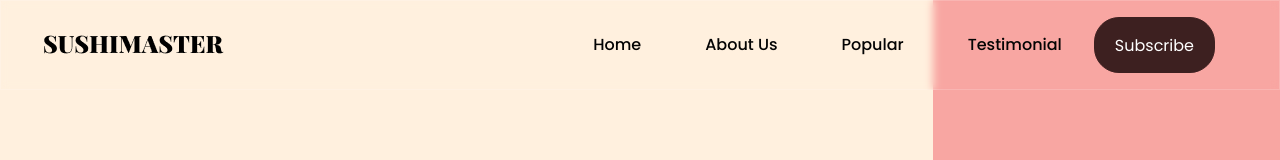
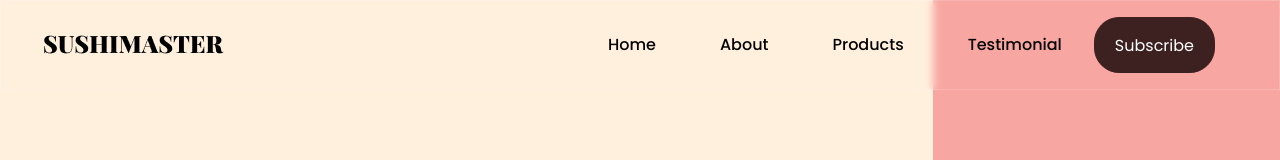
Before and after one commit to moresruth/SUSHIMASTER, a React (Vite) app: page / in a window 1280 px wide. Shown: the top 160 px of the page. Built offline with nearby package versions, Linux system fonts and the light colour scheme; a web font is replaced by a local one.

Commit message:
add id in each section for navbar

```diff
--- a/src/Components/Navbar/Navbar.jsx
+++ b/src/Components/Navbar/Navbar.jsx
@@ -12,7 +12,7 @@ const Navbar = () => {
         <img src={images.Brand} alt="app__logo" />
       </div>
       <ul className="app__navbar-links">
-        {["home", "about us", "popular", "testimonial"].map((item) => (
+        {["home", "about", "products", "testimonial"].map((item) => (
           <li className=" p__poppins" key={`link-${item}`}>
             <div />
             <a href={`#${item}`}>{item}</a>
@@ -37,7 +37,7 @@ const Navbar = () => {
               onClick={() => setToggleMenu(false)}
             />
             <ul className="app__navbar-smallscreen_links">
-              {["home", "about", "work", "skills", "contact"].map((item) => (
+              {["home", "about", "products", "testimonial"].map((item) => (
                 <li key={item}>
                   <a href={`#${item}`} onClick={() => setToggleMenu(false)}>
                     {item}
--- a/src/Container/About/About.jsx
+++ b/src/Container/About/About.jsx
@@ -5,7 +5,7 @@ import { images } from "../../constants";
 
 const About = () => {
   return (
-    <section className="app__about app__container">
+    <section className="app__about app__container" id="about">
       <SectionTitle title="About Us" subtitle="私たちについて" />
       <div className="app__about-content app__wrapper">
         <div className="app__about-content_right">
--- a/src/Container/Hero/Hero.jsx
+++ b/src/Container/Hero/Hero.jsx
@@ -5,7 +5,7 @@ import { images } from "../../constants";
 
 const Hero = () => {
   return (
-    <section className="app__hero app__container">
+    <section className="app__hero app__container" id="home">
       <div className="app__hero-content  ">
         <div className="app__hero-content_info">
           <h1 className="bold-text">
--- a/src/Container/Product/Product.jsx
+++ b/src/Container/Product/Product.jsx
@@ -4,7 +4,7 @@ import { ProductCard, SectionTitle } from "../../Components";
 
 const Product = () => {
   return (
-    <section className="app__product app__section">
+    <section className="app__product app__section" id="products">
       <div className="app__product-content app__container">
         <SectionTitle title="Popular Dishes" subtitle="人気の料理" />
         <div className="app__product-content_item app__flex ">
--- a/src/Container/Testimonial/Testimonial.jsx
+++ b/src/Container/Testimonial/Testimonial.jsx
@@ -5,7 +5,7 @@ import { TestimonialCard } from "../../Components";
 
 const Testimonial = () => {
   return (
-    <section className="app__testimonial app__section">
+    <section className="app__testimonial app__section" id="testimonial">
       <div className="app__testimonial-content app__wrapper">
         <div className="app__testimonial-content_leftside ">
           <h1 className="app__flex">What Our Customers Are Saying</h1>
```
